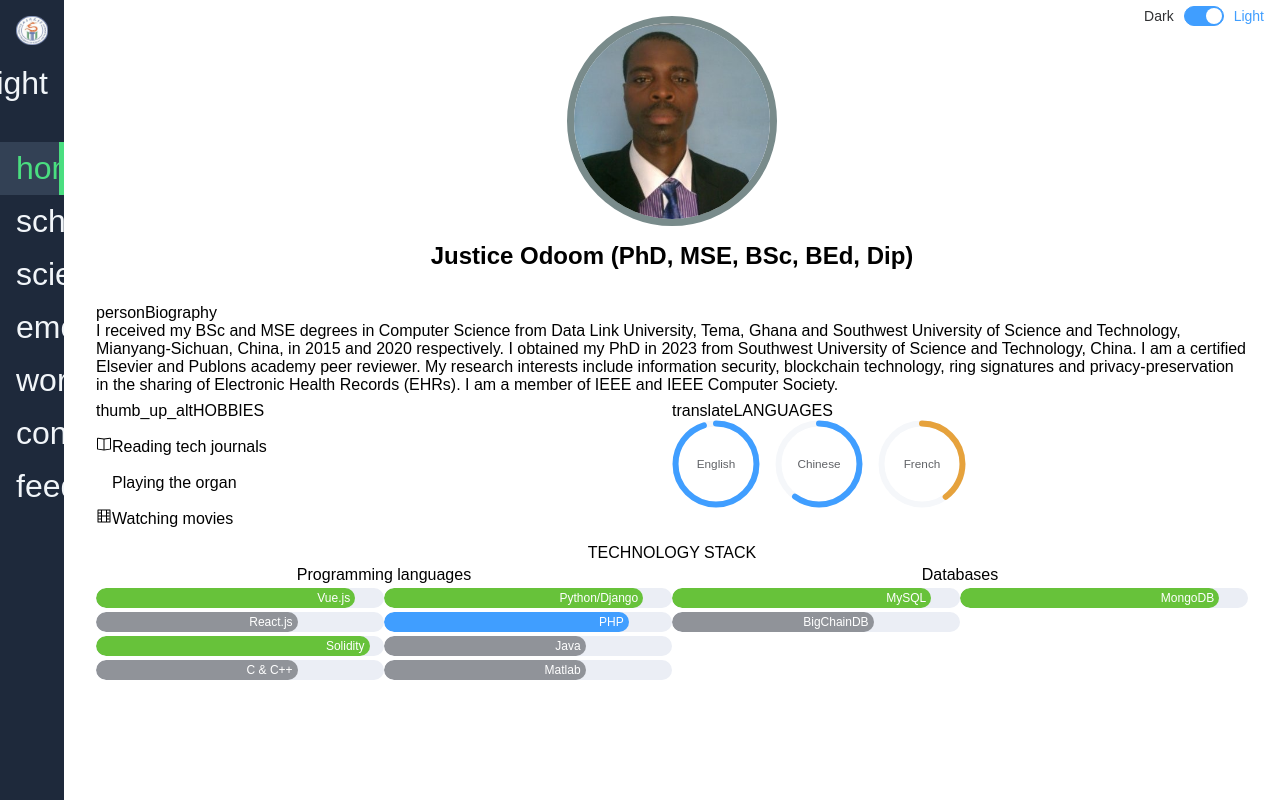
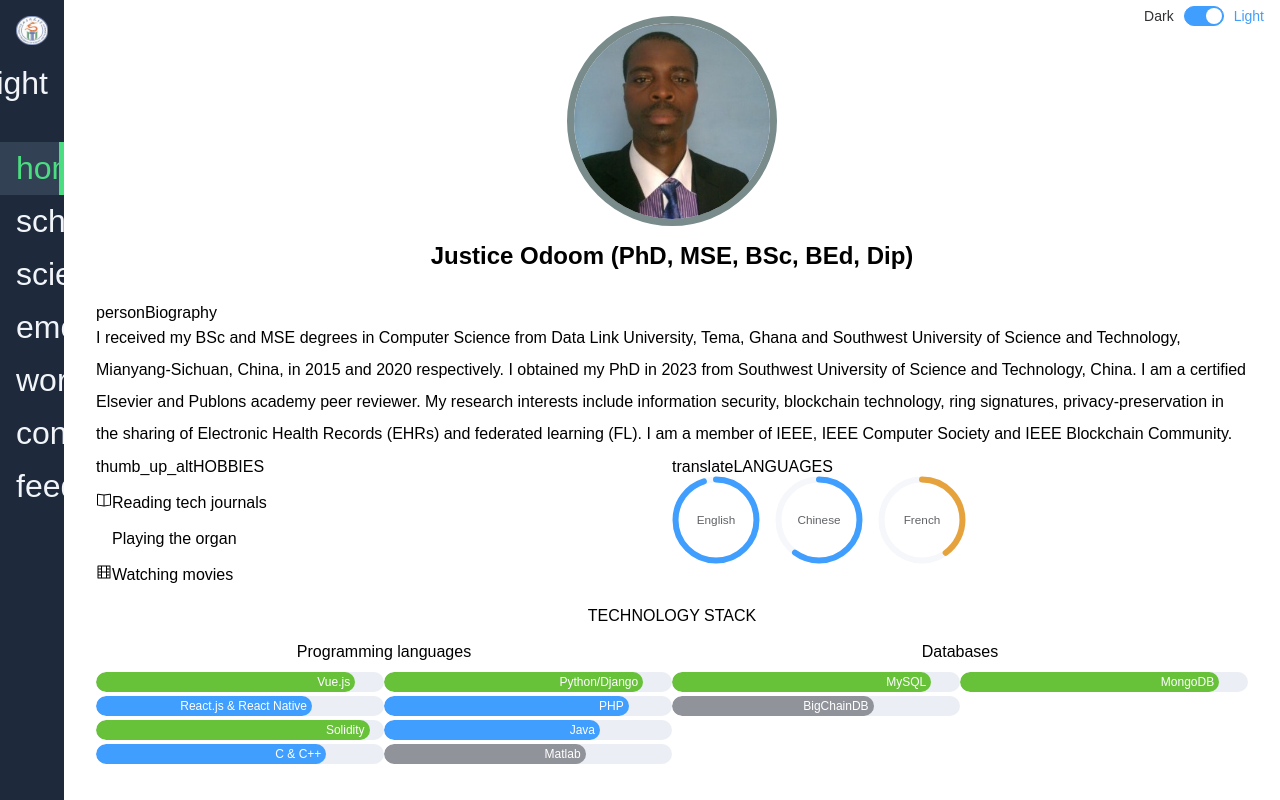
Before and after one commit to JustNETOrgani/justnetorgani.github.io, a Vue app in the folder dev/: page / in a window 1280 px wide. Built offline with nearby package versions, Linux system fonts and the light colour scheme; some icons are missing; the HTML template or start-up script is replaced by a standard one.

Commit message:
Spaced bio

```diff
--- a/dev/src/views/HomeView.vue
+++ b/dev/src/views/HomeView.vue
@@ -39,8 +39,8 @@ const customColorMethod = (percentage: number) => {
       <span class="material-icons">person</span>
 			<span class="text">Biography</span>
       <p>I received my BSc and MSE degrees in Computer Science from Data Link University, Tema, Ghana and Southwest University of Science and Technology, Mianyang-Sichuan, China, in 2015 and 2020 respectively. I obtained my PhD in 2023 from Southwest University of Science and Technology, China.
-          I am a certified Elsevier and Publons academy peer reviewer. My research interests include information security, blockchain technology, ring signatures and privacy-preservation in the sharing of Electronic Health Records (EHRs).
-          I am a member of IEEE and IEEE Computer Society.
+          I am a certified Elsevier and Publons academy peer reviewer. My research interests include information security, blockchain technology, ring signatures, privacy-preservation in the sharing of Electronic Health Records (EHRs) and federated learning (FL).
+          I am a member of IEEE, IEEE Computer Society and IEEE Blockchain Community.
       </p>
     </div>
     <el-row>
@@ -128,10 +128,10 @@ const customColorMethod = (percentage: number) => {
         <el-progress
           :text-inside="true"
           :stroke-width="20"
-          :percentage="70"
+          :percentage="75"
           :color="customColorMethod"
         >
-          <span>React.js</span>
+          <span>React.js & React Native</span>
         </el-progress>
       </el-col>
       <el-col :span="6"><div class="grid-content ep-bg-purple" />
@@ -171,7 +171,7 @@ const customColorMethod = (percentage: number) => {
         <el-progress
           :text-inside="true"
           :stroke-width="20"
-          :percentage="70"
+          :percentage="75"
           :color="customColorMethod"
         >
           <span>Java</span>
@@ -183,7 +183,7 @@ const customColorMethod = (percentage: number) => {
         <el-progress
           :text-inside="true"
           :stroke-width="20"
-          :percentage="70"
+          :percentage="80"
           :color="customColorMethod"
         >
           <span>C & C++</span>
@@ -234,6 +234,7 @@ h3 {
   margin-top: 1rem;
   margin-bottom: 0.5rem;
 }
+p{line-height: 2;}
 
 .icon {
     margin-top: 1rem;
```
